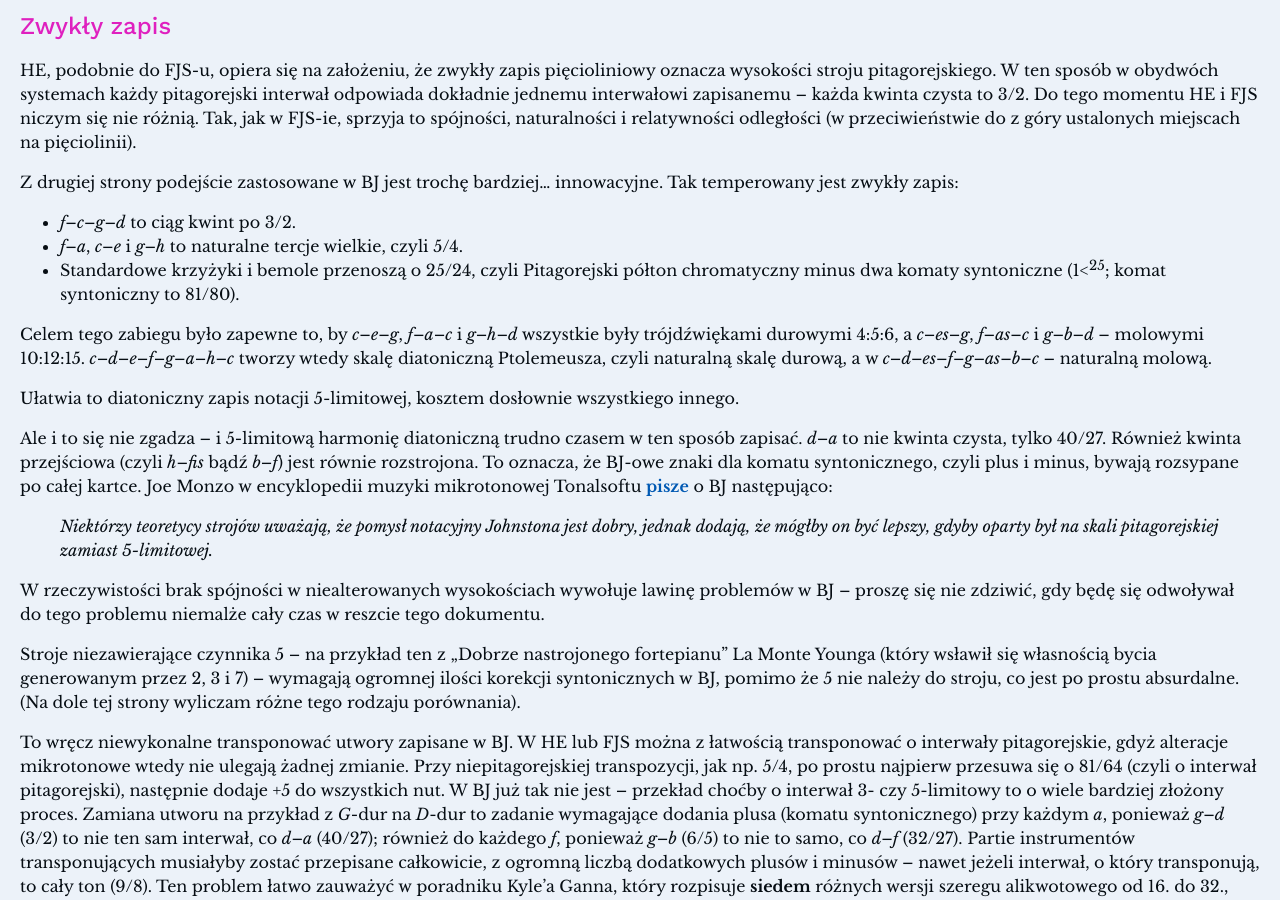
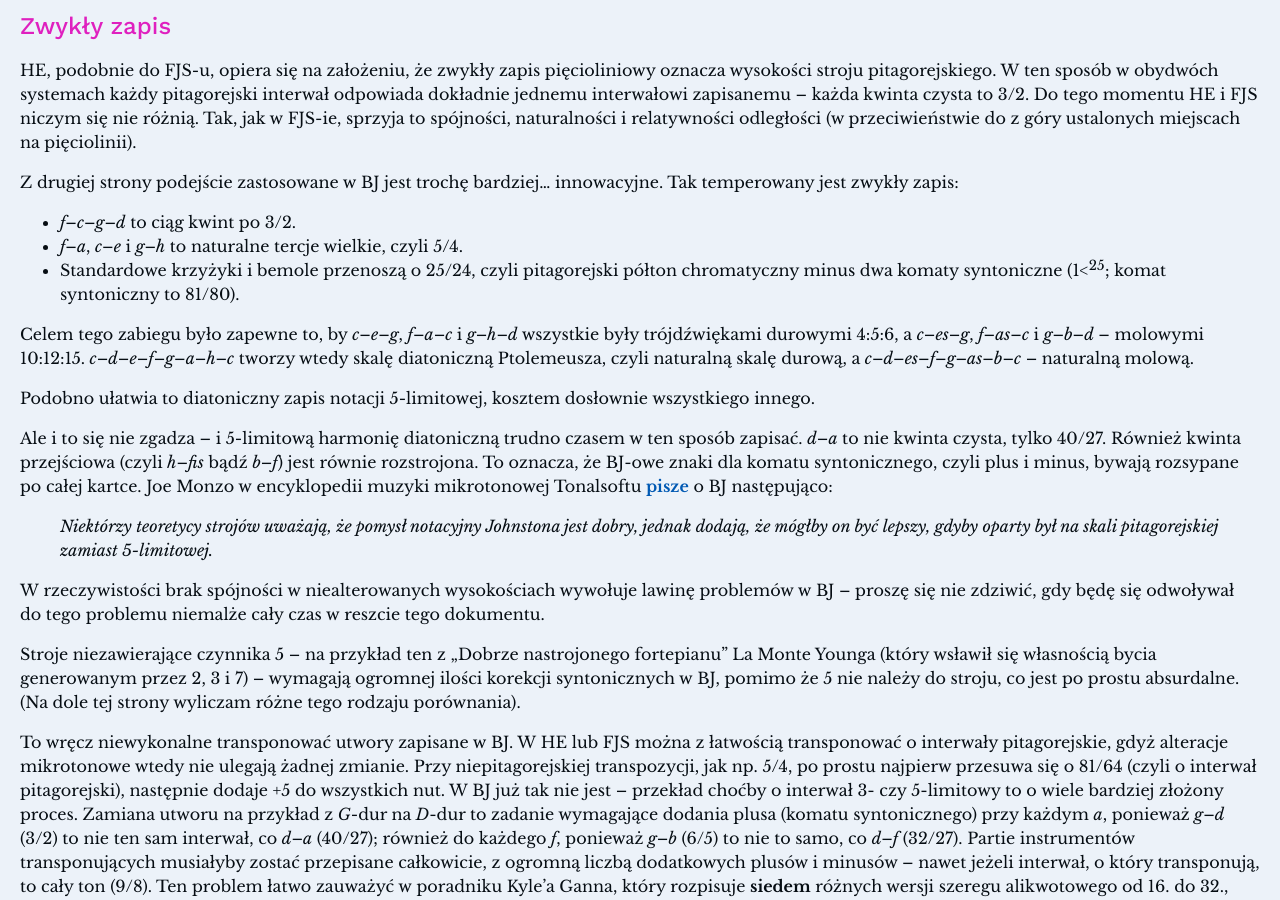
Before and after one commit to misotanni/misotanni.github.io, a Jekyll site: the page built from fjs/pl/compare.md, in a window 1280 px wide and 900 px high, scrolled down 542 px. Built offline with Jekyll 4.4.1, drawn with Linux system fonts in a browser that asks for light colours; our own code applies the rules of GitHub Pages for plain Markdown files; formulas are drawn with MathJax 3; some of the changed text lies outside the part shown.

Commit message:
more fixes to compare.html

```diff
--- a/fjs/pl/compare.md
+++ b/fjs/pl/compare.md
@@ -20,11 +20,11 @@
 
 - *f*–*c*–*g*–*d* to ciąg kwint po 3/2.
 - *f*–*a*, *c*–*e* i *g*–*h* to naturalne tercje wielkie, czyli 5/4.
-- Standardowe krzyżyki i bemole przenoszą o 25/24, czyli Pitagorejski półton chromatyczny minus dwa komaty syntoniczne (1&lt;<sup>25</sup>; komat syntoniczny to 81/80).
+- Standardowe krzyżyki i bemole przenoszą o 25/24, czyli pitagorejski półton chromatyczny minus dwa komaty syntoniczne (1&lt;<sup>25</sup>; komat syntoniczny to 81/80).
 
-Celem tego zabiegu było zapewne to, by *c*–*e*–*g*, *f*–*a*–*c* i *g*–*h*–*d* wszystkie były trójdźwiękami durowymi 4:5:6, a *c*–*es*–*g*, *f*–*as*–*c* i *g*–*b*–*d* – molowymi 10:12:15. *c*–*d*–*e*–*f*–*g*–*a*–*h*–*c* tworzy wtedy skalę diatoniczną Ptolemeusza, czyli naturalną skalę durową, a w *c*–*d*–*es*–*f*–*g*–*as*–*b*–*c* – naturalną molową.
+Celem tego zabiegu było zapewne to, by *c*–*e*–*g*, *f*–*a*–*c* i *g*–*h*–*d* wszystkie były trójdźwiękami durowymi 4:5:6, a *c*–*es*–*g*, *f*–*as*–*c* i *g*–*b*–*d* – molowymi 10:12:15. *c*–*d*–*e*–*f*–*g*–*a*–*h*–*c* tworzy wtedy skalę diatoniczną Ptolemeusza, czyli naturalną skalę durową, a *c*–*d*–*es*–*f*–*g*–*as*–*b*–*c* – naturalną molową.
 
-Ułatwia to diatoniczny zapis notacji 5-limitowej, kosztem dosłownie wszystkiego innego.
+Podobno ułatwia to diatoniczny zapis notacji 5-limitowej, kosztem dosłownie wszystkiego innego.
 
 Ale i to się nie zgadza – i 5-limitową harmonię diatoniczną trudno czasem w ten sposób zapisać. *d*–*a* to nie kwinta czysta, tylko 40/27. Również kwinta przejściowa (czyli *h*–*fis* bądź *b*–*f*) jest równie rozstrojona. To oznacza, że BJ-owe znaki dla komatu syntonicznego, czyli plus i minus, bywają rozsypane po całej kartce. Joe Monzo w encyklopedii muzyki mikrotonowej Tonalsoftu [pisze](http://www.tonalsoft/enc/j/johnston.aspx) o BJ następująco:
 
@@ -165,7 +165,7 @@
 
 Z powodu losowych symboli niewiarygodnie trudno nazywać nuty w HE, chyba że chcesz używać całkowicie innego systemu lub specjalnej czcionki, a takiej jeszcze nie spotkałem.
 
-A co z BJ? Jego alteracje w końcu wyglądają obiecująco. Ale BJ z kolei dokonuje dziwnej klasyfikacji swoich alteracji przy nazywaniu nut. Niektóre z nich są pisane między tonem diatonicznym a alteracją pitagorejską, ale nigdzie nie podaje się, które. Na przykład nuta o komat septymowy niżej od *es* to *e*7♭+ (sic!). Alteracja 7 znajduje się między *e* a bemolem, ale `+` już po tym bemolu. Najboleśniejsze jest to, że komat septymowy w dół u BJ to: „komat septymowy plus syntoniczny w dół, ale potem od razu z powrotem o syntoniczny w górę”.
+A co z BJ? Jego alteracje w końcu wyglądają obiecująco. Ale BJ z kolei dokonuje dziwnej klasyfikacji swoich alteracji przy nazywaniu nut. Niektóre z nich są pisane między tonem diatonicznym a alteracją pitagorejską, ale nigdzie nie podaje się, które. Na przykład nuta o komat septymowy niżej od *es* to *e*7♭+ ([sic!](https://en.wikipedia.org/wiki/The_Well-Tuned_Piano#Tuning)). Alteracja 7 znajduje się między *e* a bemolem, ale `+` już po tym bemolu. Najboleśniejsze jest to, że komat septymowy w dół u BJ to: „komat septymowy plus syntoniczny w dół, ale potem od razu z powrotem o syntoniczny w górę”.
 
 BJ także ma zaawansowany system wypowiadania tych nazw. Jest podobny do FJS-u, ale dużo bardziej skomplikowany, skoro komaty dla 5, 7, i 11 mają nieregularne symbole. Kyle Gann podaje hipotetyczną nazwę „G-sharp-up-arrow-double-sub-seven-minus” (czyli mniej więcej „**gis**-strzałka-w-górę-podwójnie-pod-siedem-minus”). To już o wiele bardziej skomplikowane, niż najwymyślniejsza możliwa nazwa w FJS-ie, która i tak rozłoży się na trzy części: (część pitagorejska)–(ewentualne „nad” i otonalne)–(„pod” i utonalne). A według Ganna składanie alteracji nie jest unormowane.
 
```
Also changed, not shown: other parts of fjs/pl/compare.md (+2 -0 lines), fjs/de/compare.md (+3 -1 lines), fjs/en/compare.md (+5 -3 lines), fjs/fr/compare.md (+3 -1 lines).
